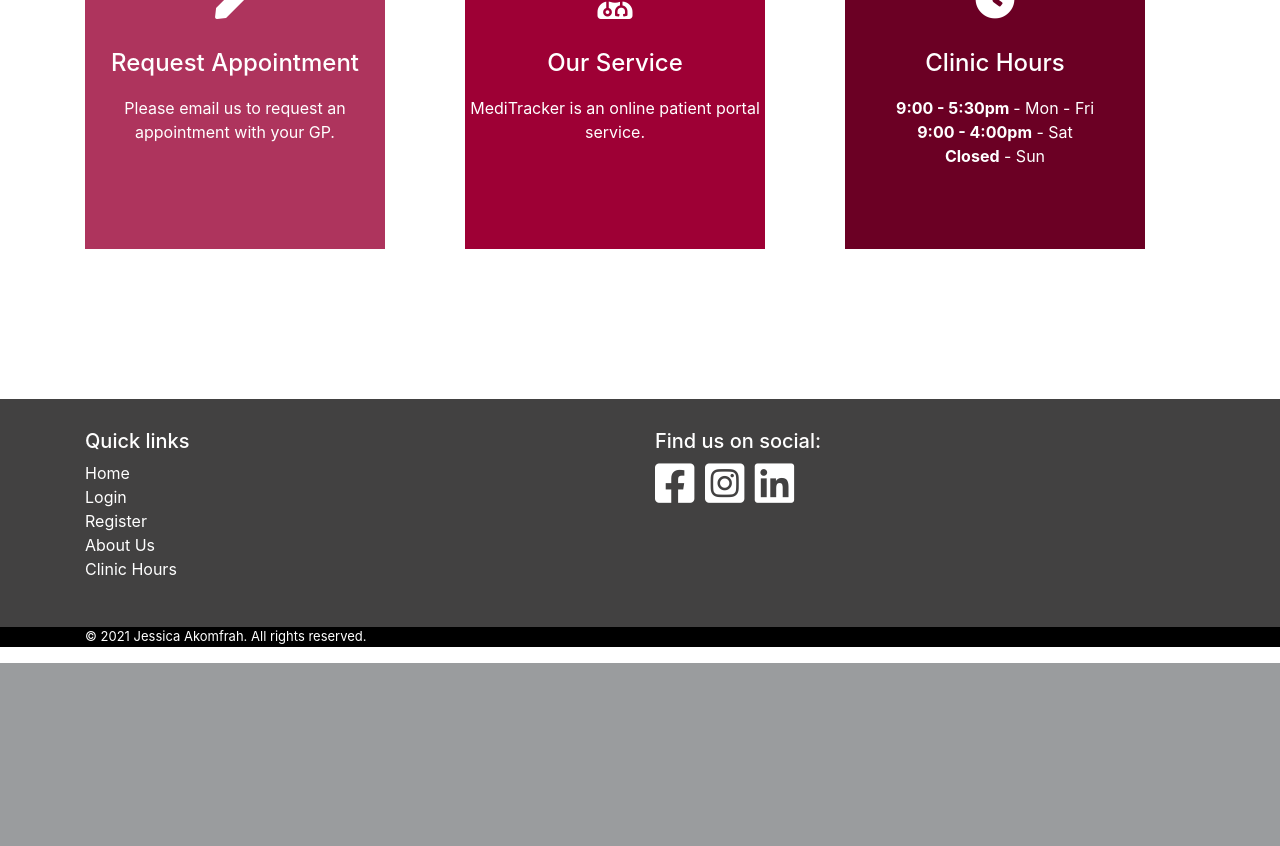
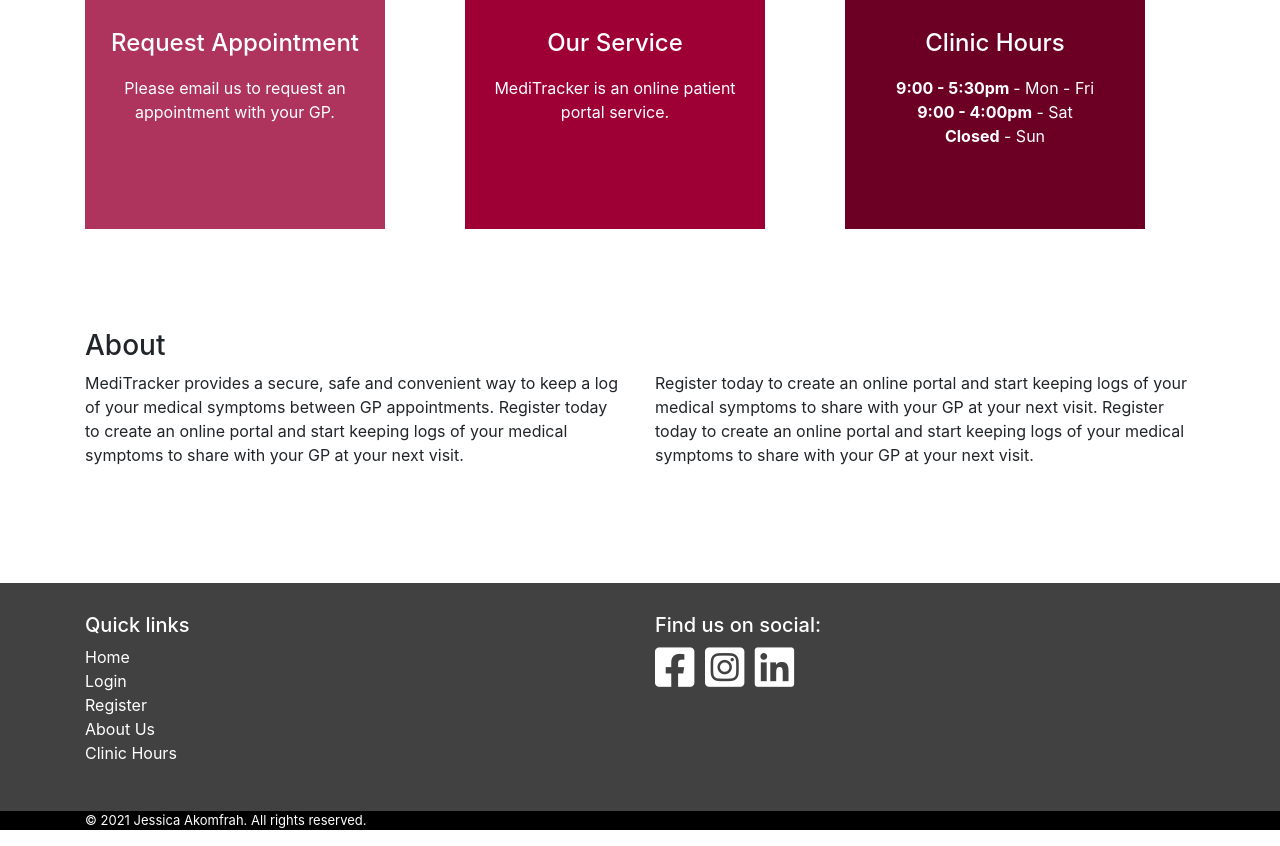
Before and after one commit to JessicaJuliet/meditracker, a Flask app: page / in a window 1280 px wide. Shown: the part 707-1553 px from the top of the page. Before the commit the page ends 1370 px from the top, so only its background shows below. Run offline with Flask 2, Linux system fonts and the light colour scheme; some libraries are stand-ins or nearby versions.

Commit message:
Create About section on homepage and add text

```diff
--- a/static/css/style.css
+++ b/static/css/style.css
@@ -89,11 +89,8 @@
     width: 300px;
     height: 300px;
     background-color: #9E0035;
-    margin-top: 450px;
-}
-
-.about {
-    margin: 200px 0 200px 0;
+    position: relative;
+    top: 430px;
 }
 
 .box1 {
@@ -121,3 +118,8 @@
     font-size: 40px;
     padding: 30px 0px 30px 0;
 }
+
+.about {
+    margin-top: 330px;
+    margin-bottom: 100px;
+}
--- a/templates/pages/home.html
+++ b/templates/pages/home.html
@@ -6,21 +6,21 @@
         <!-- Start Boxes -->
         <div class="container box-text">
             <div class="row">
-                <div class="col-sm-4">
+                <div class="col-sm-12 col-md-4">
                     <div class="box box1">
                         <i class="fa fa-pen" aria-hidden="true"></i>
                         <h4>Request Appointment</h4>
                         <p>Please email us to request an appointment with your GP.</p>
                     </div>
                 </div>
-                <div class="col-sm-4">
+                <div class="col-sm-12 col-md-4">
                     <div class="box box2">
                         <i class="fa fa-user-md" aria-hidden="true"></i>
                         <h4>Our Service</h4>
-                        <p>MediTracker is an online patient portal service.</p>
+                        <p>MediTracker is an online patient <br> portal service.</p>
                     </div>
                 </div>
-                <div class="col-sm-4">
+                <div class="col-sm-12 col-md-4">
                     <div class="box box3">
                         <i class="fa fa-clock" aria-hidden="true"></i>
                         <h4>Clinic Hours</h4>
@@ -34,11 +34,19 @@
             </div>
         </div>
     </div>
-
+    <!-- Start About section -->
     <div class="container about">
+        <h3>About</h3>
         <div class="row">
-            <div class="col-sm">
-
+            <div class="col-sm-12 col-md-6">
+                <p>
+                    MediTracker provides a secure, safe and convenient way to keep a log of your medical symptoms between GP appointments. Register today to create an online portal and start keeping logs of your medical symptoms to share with your GP at your next visit.
+                </p>
+            </div>
+            <div class="col-sm-12 col-md-6">
+                <p>
+                    Register today to create an online portal and start keeping logs of your medical symptoms to share with your GP at your next visit. Register today to create an online portal and start keeping logs of your medical symptoms to share with your GP at your next visit.
+                </p>
             </div>
         </div>
     </div>
```
